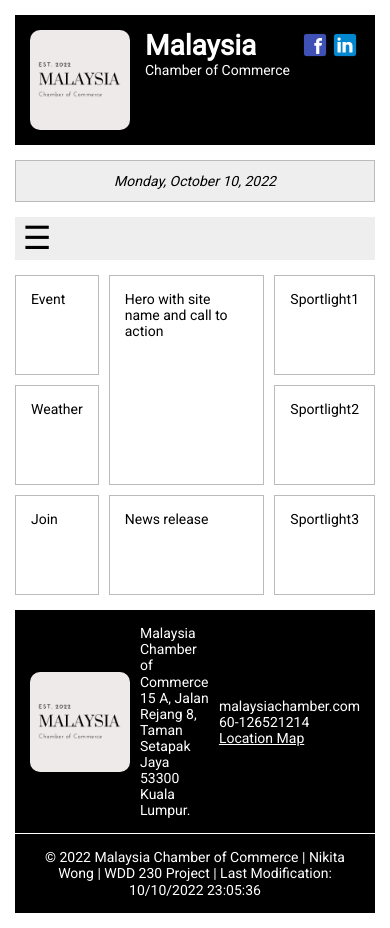
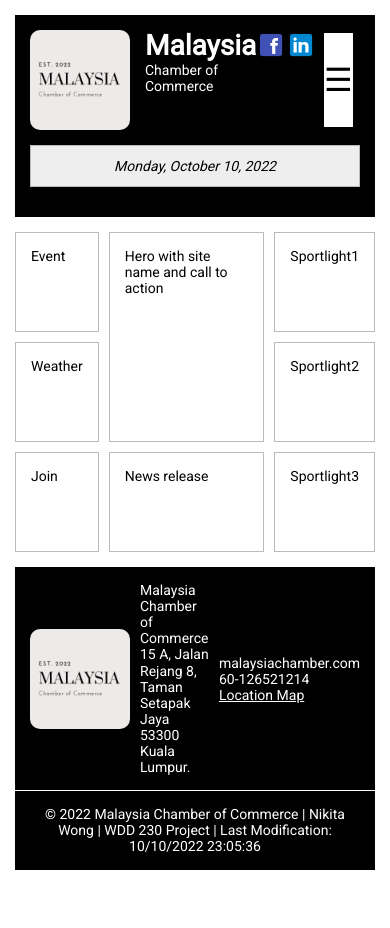
Before and after one commit to nikitawong19/wdd230, a plain HTML site: page chamber-home-page-build.html in a window 390 px wide. After the commit the page ends 885 px from the top, so only its background shows below. Drawn offline with Linux system fonts and the light colour scheme.

Commit message:
Update chamber folder.

```diff
--- a/chamber-home-page-build.html
+++ b/chamber-home-page-build.html
@@ -18,6 +18,7 @@
 
 <body>
     <header>
+        <div id="container">
             <div class="logo">
             <img src="chamber/images/Malaysia-Chamber-of-Commerce.png" alt="image Malaysia Chamber of Commerce">
                 <div class="heading">
@@ -29,10 +30,9 @@
                 <a href="https://www.facebook.com/" target="_blank"><img class="facebookLogo" src="chamber/images/facebook-icon.png" alt="facebook logo"></a>
                 <a href="https://www.linkedin.com/" target="_blank"><img class="linkedinLogo" src="chamber/images/linkedin-icon.png" alt="linkedin logo"></a>
             </div>
-    </header>
-    <div class="date"></div>
+            <button id="hamburgerBtn"><span>&#9776;</span><span>X</span></button>
+        </div>
         <nav>
-        <button id="hamburgerBtn"><span>&#9776;</span><span>X</span></button>
             <ul id="navigation">
                 <li><a href="#">Discovery</a></li>
                 <li><a href="#">Directory</a></li>
@@ -40,6 +40,8 @@
                 <li><a href="#">Contact</a></li>
             </ul>
         </nav>
+        <div class="date"></div>
+    </header>
     <main>
         <div class="main">
             <div class="eventBox">Event</div>
--- a/chamber/styles/main.css
+++ b/chamber/styles/main.css
@@ -19,11 +19,11 @@ header, nav, main, footer {
 }
 
 header {
-    display: flex;
-    justify-content: space-between; /* move the social icon to the right */
     padding: 15px;
     background-color: black;
     color: white;
+    align-items:flex-start;
+    grid-template-rows: 1fr 1fr;
 }
 
 .logo {
@@ -47,11 +47,16 @@ h1 {
     margin-left: 15px;
 }
 
+#container {
+    display: grid;
+    grid-template-columns: 1fr 1fr 1fr;
+}
+
 /* ---------- navigation ---------- */
 /* .2rem to move it down for top & bottom */
 /* 2vw is to remove away from the edge of the page */
 /* 2vw unit means the "viewport width". That way the size will follow the size of the browser window. */
-nav button {
+#hamburgerBtn {
     margin: .2rem 2vw;
     background: transparent;
     border: none; /* remove border line of the hamburger */
@@ -81,12 +86,17 @@ nav ul li a:hover {
 }
 
 /* by default menu item in small screen should be hidden */
-nav ul {
+nav ul li {
     display: none;
 }
 
 /* when open the menu item it will display as block */
-nav ul.open {
+#hamburgerBtn {
+    display: block;
+    background-color: white;
+}
+
+nav ul.open li {
     display: block;
 }
 
@@ -123,6 +133,8 @@ nav ul.open {
 	padding: 0.75rem;
 	background-color: #eee;
     max-width: 960px;
+    width: 100%;
+    color: black;
 }
 
 /* ---------- picture ---------- */
--- a/chamber/styles/medium.css
+++ b/chamber/styles/medium.css
@@ -1,7 +1,7 @@
 /* ---------- media query for medium view ----------*/
 @media only screen and (min-width: 32.5em) {
 /* get rid of the hamburger icon when in medium screen */
-nav button {
+#hamburgerBtn {
     display: none;
 }
 
@@ -11,6 +11,8 @@ nav ul#navigation {
     justify-content: flex-start; /* to move right use "flex-end" */
 }
 
-
+nav ul li {
+    display: block;
+}
 
 } /* end of medium view */
```
Lines whose indentation alone changed are shown as unchanged.
